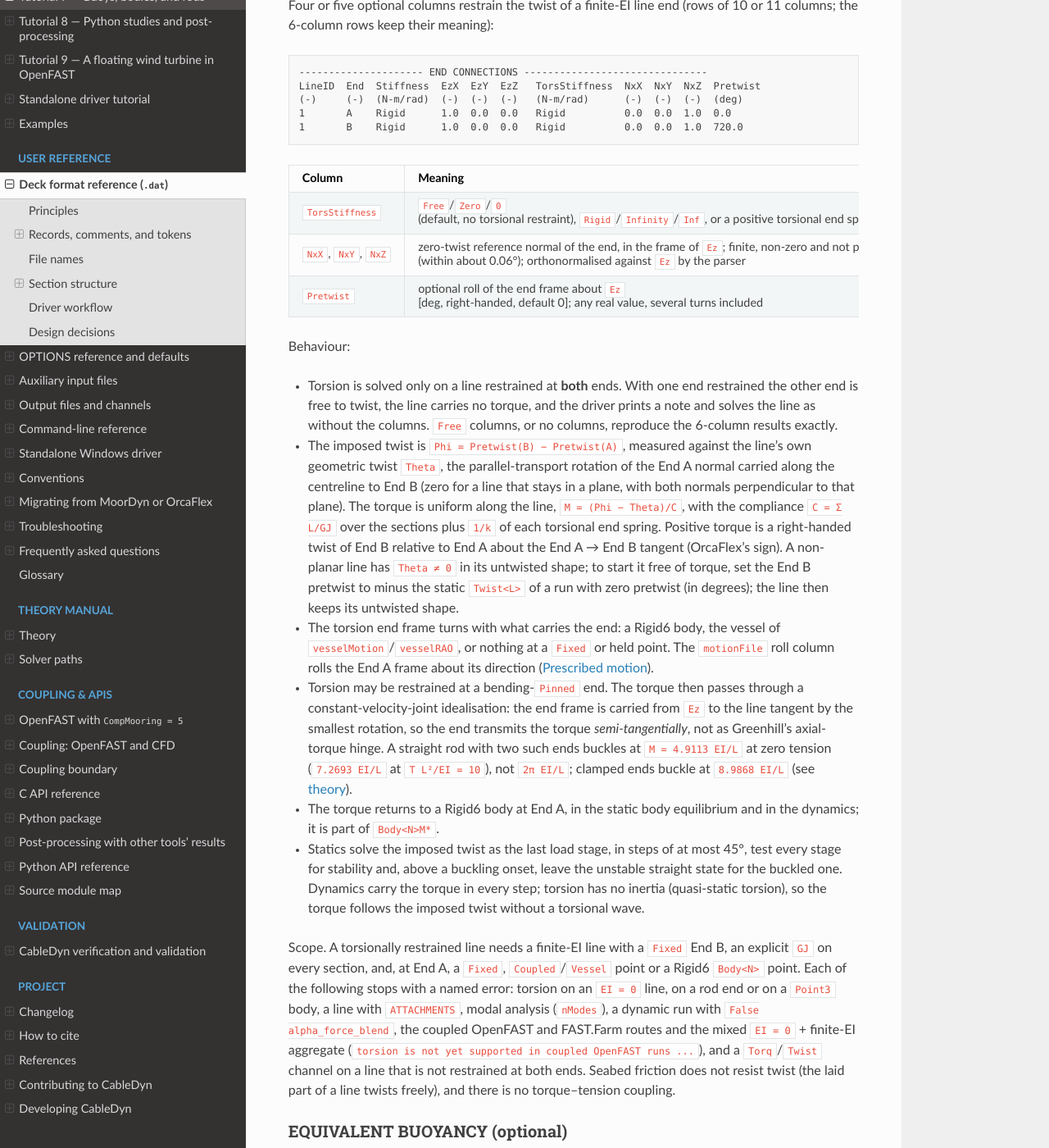
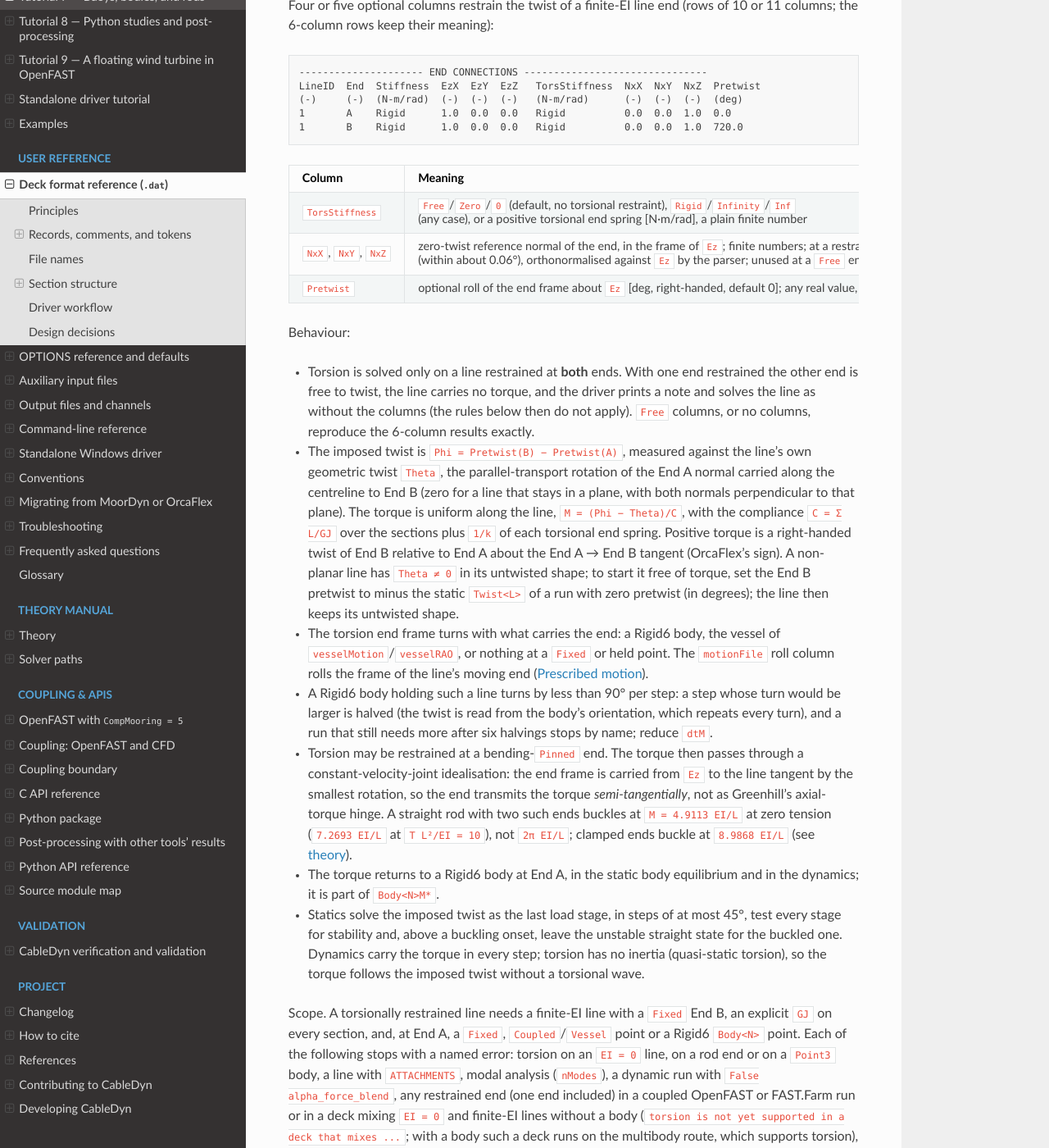
Before and after one commit to SMI-Lab-Inha/CableDyn, a Sphinx documentation site: the page built from doc/driver_format.md, in a window 1280 px wide and 1400 px high, scrolled down 18885 px. Shown: the whole window at 82% size. Built offline with Sphinx 7.4.7 and the Read the Docs theme 3.1.0, drawn with Linux system fonts in a browser that asks for light colours; some of the changed text lies outside the part shown.

Commit message:
Document the torsion refinements and tidy the validation record
The roll column is described in terms of the line's moving end, the Free-end
normal and the keyword set as the reader takes them, the multibody 90-degree
step limit and the refusal of torsion on mixed decks without a body. The
validation record presents its cases without the planning labels and records
the coarse-step pendulum; the changelog entry is shortened. The oracle script
needs --out, the OrcaFlex script imports OrcFxAPI only to run OrcaFlex, and
internal wording is removed from test data and docstrings.

```diff
--- a/doc/driver_format.md
+++ b/doc/driver_format.md
@@ -771,16 +771,16 @@ LineID  End  Stiffness  EzX  EzY  EzZ   TorsStiffness  NxX  NxY  NxZ  Pretwist
 
 | Column | Meaning |
 |--------|---------|
-| `TorsStiffness` | `Free`/`Zero`/`0` (default, no torsional restraint), `Rigid`/`Infinity`/`Inf`, or a positive torsional end spring [N·m/rad] |
-| `NxX`, `NxY`, `NxZ` | zero-twist reference normal of the end, in the frame of `Ez`; finite, non-zero and not parallel to `Ez` (within about 0.06°); orthonormalised against `Ez` by the parser |
+| `TorsStiffness` | `Free`/`Zero`/`0` (default, no torsional restraint), `Rigid`/`Infinity`/`Inf` (any case), or a positive torsional end spring [N·m/rad], a plain finite number |
+| `NxX`, `NxY`, `NxZ` | zero-twist reference normal of the end, in the frame of `Ez`; finite numbers; at a restrained end non-zero and not parallel to `Ez` (within about 0.06°), orthonormalised against `Ez` by the parser; unused at a `Free` end |
 | `Pretwist` | optional roll of the end frame about `Ez` [deg, right-handed, default 0]; any real value, several turns included |
 
 Behaviour:
 
 - Torsion is solved only on a line restrained at **both** ends. With one end restrained the
   other end is free to twist, the line carries no torque, and the driver prints a note and
-  solves the line as without the columns. `Free` columns, or no columns, reproduce the
-  6-column results exactly.
+  solves the line as without the columns (the rules below then do not apply). `Free` columns,
+  or no columns, reproduce the 6-column results exactly.
 - The imposed twist is `Phi = Pretwist(B) − Pretwist(A)`, measured against the line's own
   geometric twist `Theta`, the parallel-transport rotation of the End A normal carried along the
   centreline to End B (zero for a line that stays in a plane, with both normals perpendicular to
@@ -792,8 +792,11 @@ Behaviour:
   the line then keeps its untwisted shape.
 - The torsion end frame turns with what carries the end: a Rigid6 body, the vessel of
   `vesselMotion`/`vesselRAO`, or nothing at a `Fixed` or held point. The `motionFile` roll
-  column rolls the End A frame about its direction
+  column rolls the frame of the line's moving end
   ([Prescribed motion](#prescribed-motion-motionfile)).
+- A Rigid6 body holding such a line turns by less than 90° per step: a step whose turn would be
+  larger is halved (the twist is read from the body's orientation, which repeats every turn), and
+  a run that still needs more after six halvings stops by name; reduce `dtM`.
 - Torsion may be restrained at a bending-`Pinned` end. The torque then passes through a
   constant-velocity-joint idealisation: the end frame is carried from `Ez` to the line tangent by
   the smallest rotation, so the end transmits the torque *semi-tangentially*, not as Greenhill's
@@ -811,9 +814,11 @@ Scope. A torsionally restrained line needs a finite-EI line with a `Fixed` End B
 `GJ` on every section, and, at End A, a `Fixed`, `Coupled`/`Vessel` point or a Rigid6
 `Body<N>` point. Each of the following stops with a named error: torsion on an `EI = 0` line,
 on a rod end or on a `Point3` body, a line with `ATTACHMENTS`, modal analysis (`nModes`), a
-dynamic run with `False alpha_force_blend`, the coupled OpenFAST and FAST.Farm routes and the
-mixed `EI = 0` + finite-EI aggregate (`torsion is not yet supported in coupled OpenFAST
-runs ...`), and a `Torq`/`Twist` channel on a line that is not restrained at both ends. Seabed
+dynamic run with `False alpha_force_blend`, any restrained end (one end included) in a coupled
+OpenFAST or FAST.Farm run or in a deck mixing `EI = 0` and finite-EI lines without a body
+(`torsion is not yet supported in a deck that mixes ...`; with a body such a deck runs on the
+multibody route, which supports torsion), and a `Torq`/`Twist` channel on a line that is not
+restrained at both ends. Seabed
 friction does not resist twist (the laid part of a line twists freely), and there is no
 torque–tension coupling.
 
@@ -1117,8 +1122,12 @@ cases. With an active path:
 
 Every non-comment record of the motion file is one row `time point_id x y z vx vy vz ax ay az` of
 plain numbers; tokens after the eleventh are ignored, except that a deck with a line restrained
-in torsion at both ends reads a twelfth, `roll` [deg]: the roll of that line's End A frame about
-its direction, which imposes `Phi(t) = Pretwist(B) − Pretwist(A) − roll(t)`. The roll is 0 at
+in torsion at both ends reads a twelfth, `roll` [deg]: at the point, the roll of the frame of the
+line's moving end (End A, or End B in a deck that lists the `Fixed` anchor as End A), right-handed
+about the line tangent pointing into the line from that end. Either way it imposes
+`Phi(t) = Pretwist(B) − Pretwist(A) − roll(t)`: the roll has the sense of `Pretwist(A)` at End A
+(where the inward tangent is `Ez`) and the opposite sense to `Pretwist(B)` at End B (where it is
+`−Ez`). The roll is 0 at
 `t = 0` and is given on every row of the point or on none. Header lines must be comments. `time` must
 lie on the `0, dtM, 2·dtM, …, TMax` grid and `point_id` must be a prescribed point. Each
 (point, time) pair appears once, every prescribed point needs a row at every grid time, and rows
--- a/doc/theory.rst
+++ b/doc/theory.rst
@@ -148,7 +148,7 @@ A line restrained in torsion at both ends (``END CONNECTIONS`` ``TorsStiffness``
 :doc:`driver_format`) adds the twist of an isotropic Kirchhoff rod without adding degrees of
 freedom. For an isotropic section with no distributed torque the twisting moment
 :math:`M = GJ\,u_3`, with :math:`u_3` the material twist rate, is uniform along the rod
-(:ref:`van der Heijden et al., 2003 <ref-vanderheijden2003>`, eqs. 5 and 22). The twist field
+(:ref:`van der Heijden et al., 2003 <ref-vanderheijden2003>`). The twist field
 then condenses to one scalar per line, and the line energy gains
 
 .. math::
```
Also changed, not shown: CHANGELOG.md (+7 -16 lines), VALIDATION.md (+13 -26 lines), doc/conventions.rst (+6 -3 lines), doc/file_formats.rst (+9 -7 lines), doc/troubleshooting.rst (+13 -8 lines), 5 other files.
